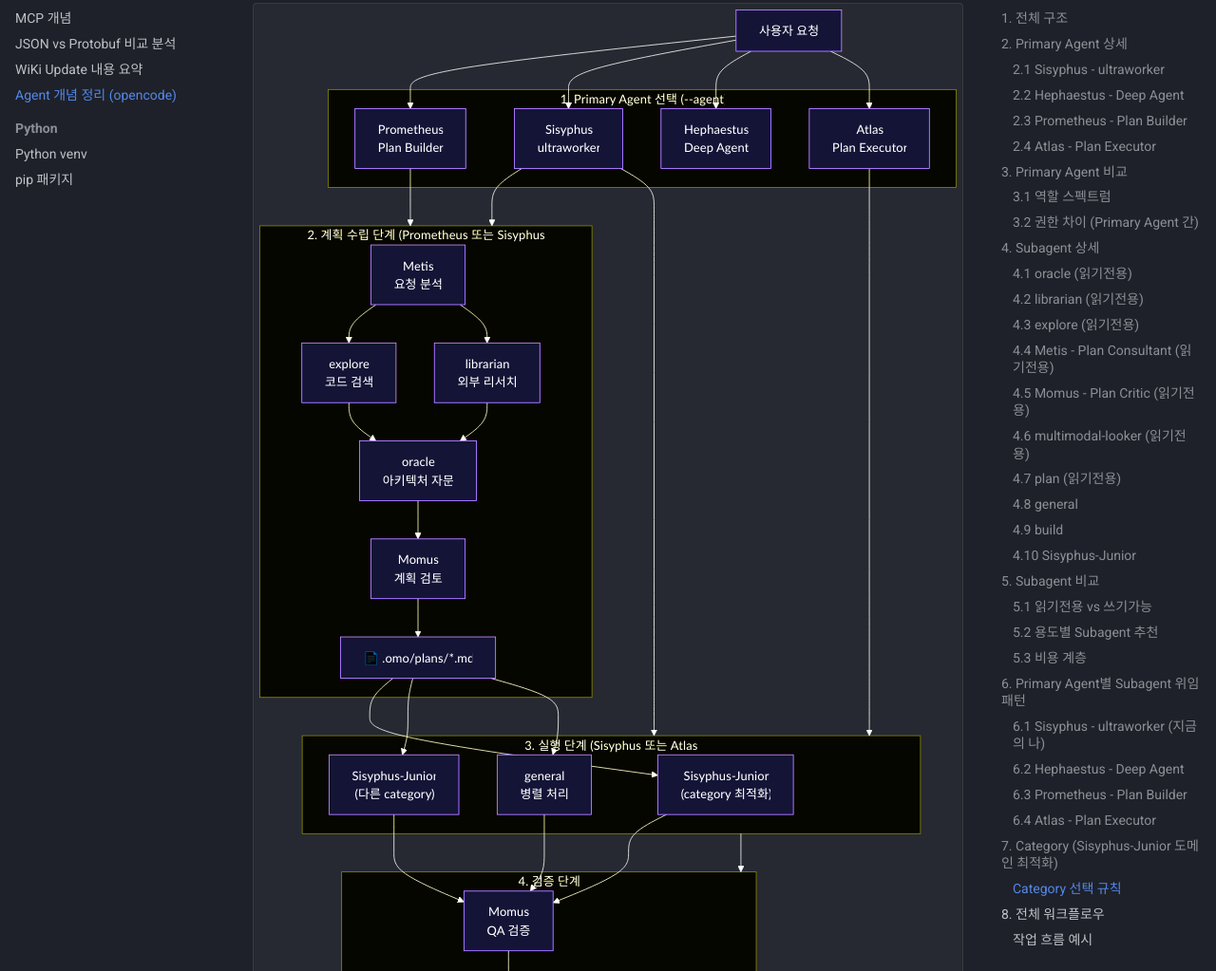
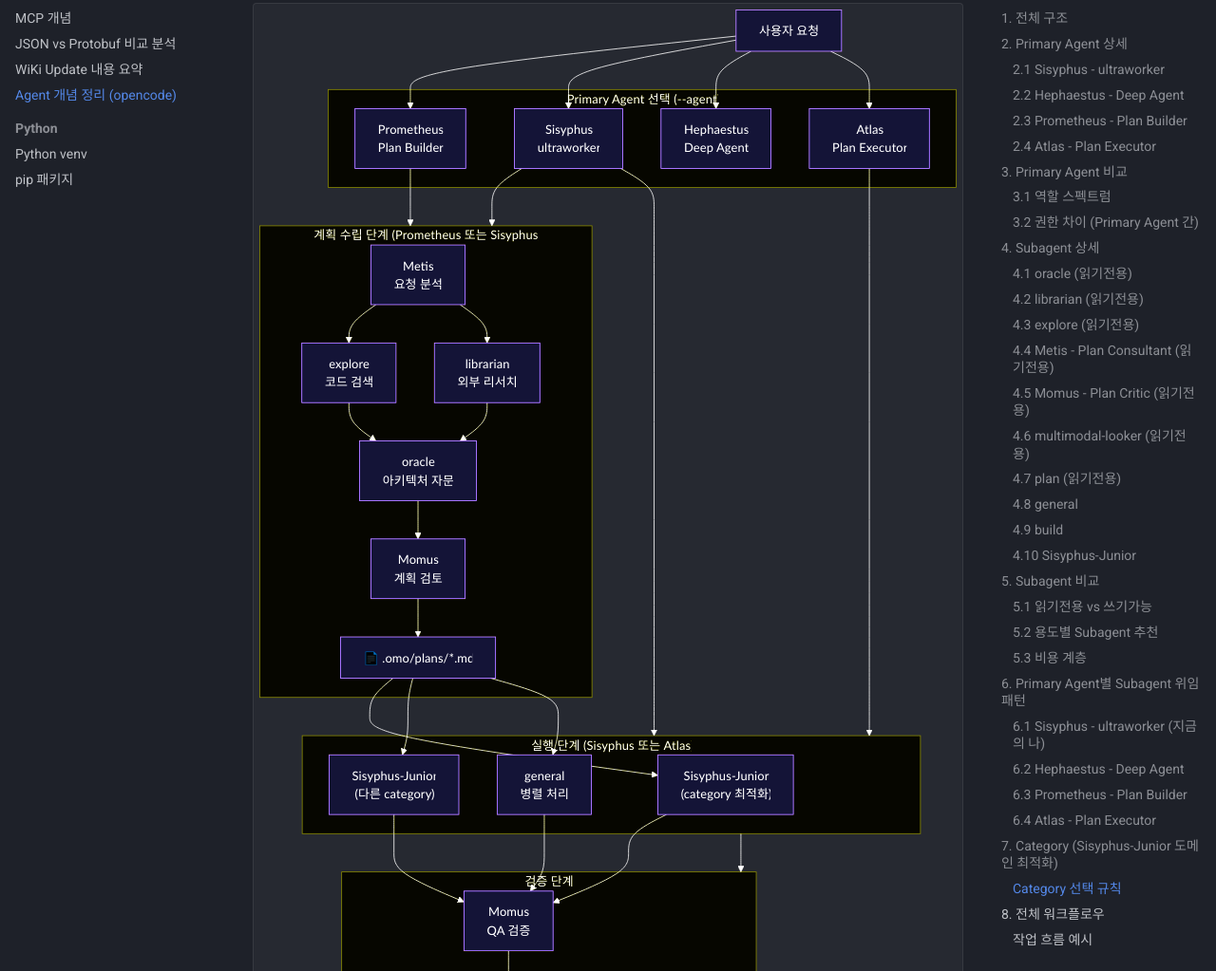
Before and after one commit to icarus-inte01/wiki, an MkDocs documentation site: the page built from docs/dev/agent-concept.md, in a window 1280 px wide and 1400 px high, scrolled down 13230 px. Shown: the part 164-1187 px from the top of the window at 95% size. Built offline with MkDocs 1.6.1 and Material for MkDocs 9.7.7, drawn with Linux system fonts in a browser that asks for light colours; comment, search, counter and statistics services are not loaded.

```diff
--- a/docs/dev/agent-concept.md
+++ b/docs/dev/agent-concept.md
@@ -452,14 +452,14 @@ Subagent마다 사용하는 모델과 리소스가 달라 비용 차이가 있
 flowchart TB
     User["사용자 요청"]
 
-    subgraph Select["1. Primary Agent 선택 (--agent)"]
+    subgraph Select["Primary Agent 선택 (--agent)"]
         P["Prometheus<br/>Plan Builder"]
         S["Sisyphus<br/>ultraworker"]
         H["Hephaestus<br/>Deep Agent"]
         A["Atlas<br/>Plan Executor"]
     end
 
-    subgraph Plan["2. 계획 수립 단계 (Prometheus 또는 Sisyphus)"]
+    subgraph Plan["계획 수립 단계 (Prometheus 또는 Sisyphus)"]
         M["Metis<br/>요청 분석"] --> E["explore<br/>코드 검색"]
         M --> L["librarian<br/>외부 리서치"]
         E --> O["oracle<br/>아키텍처 자문"]
@@ -468,13 +468,13 @@ flowchart TB
         Mo --> PLAN_FILE["📄 .omo/plans/*.md"]
     end
 
-    subgraph Execute["3. 실행 단계 (Sisyphus 또는 Atlas)"]
+    subgraph Execute["실행 단계 (Sisyphus 또는 Atlas)"]
         PLAN_FILE --> SJ1["Sisyphus-Junior<br/>(category 최적화)"]
         PLAN_FILE --> SJ2["Sisyphus-Junior<br/>(다른 category)"]
         PLAN_FILE --> G["general<br/>병렬 처리"]
     end
 
-    subgraph Verify["4. 검증 단계"]
+    subgraph Verify["검증 단계"]
         SJ1 & SJ2 & G --> Mo2["Momus<br/>QA 검증"]
         Mo2 --> OR["oracle<br/>최종 리뷰"]
     end
```
Also changed, not shown: docs/dev/index.md (+2 -1 lines).
